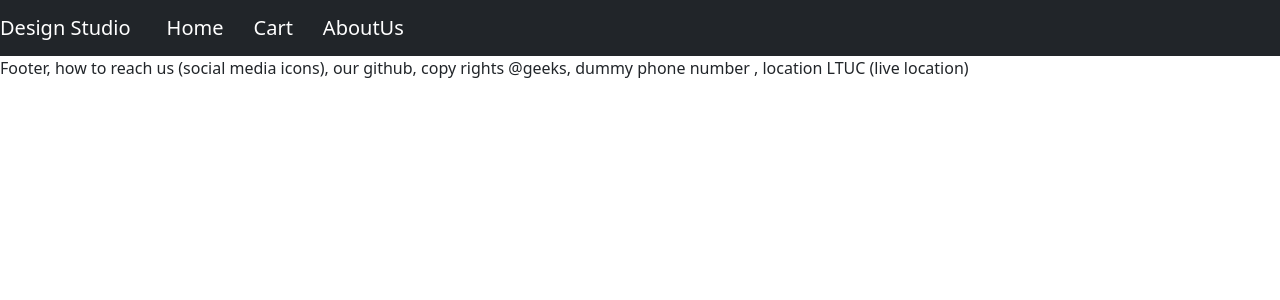
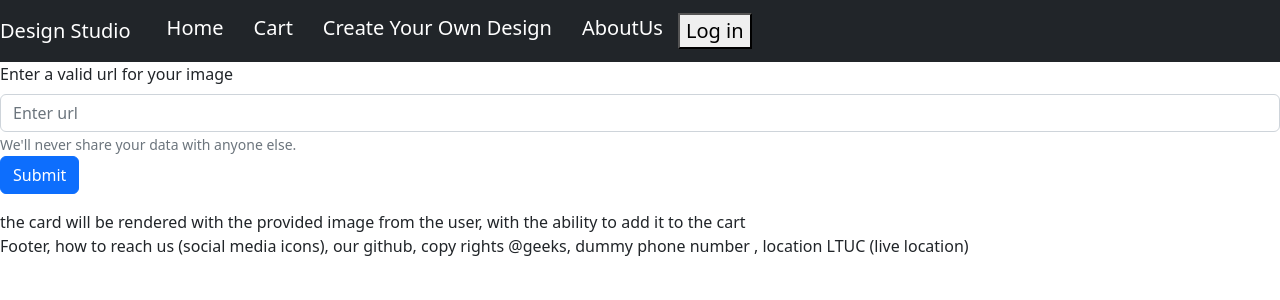
Before and after one commit to Black-Ops-Geekss/design-Studio-frontend, a React (Create React App) app: page /CreateDesign in a window 1280 px wide. Shown: the top 300 px of the page. Built offline with nearby package versions, Linux system fonts and the light colour scheme.

Commit message:
added Auth0 module, created some logic for the user auth, modified the admin part

```diff
--- a/package.json
+++ b/package.json
@@ -3,6 +3,7 @@
   "version": "0.1.0",
   "private": true,
   "dependencies": {
+    "@auth0/auth0-react": "^1.10.2",
     "@testing-library/jest-dom": "^5.16.5",
     "@testing-library/react": "^13.3.0",
     "@testing-library/user-event": "^13.5.0",
--- a/src/App.js
+++ b/src/App.js
@@ -15,6 +15,7 @@ import ManageDesigns from "./components/admin/ManageDesigns";
 import ManageEmployees from "./components/admin/ManageEmployees";
 import Profile from "./components/admin/Profile";
 import AboutUs from "./components/AboutUs";
+import CreateOwnDesign from "./components/CreateOwnDesign/CreateOwnDesign";
 
 
 export default class RouteIf extends Component{
@@ -44,10 +45,10 @@ export default class RouteIf extends Component{
 
               <Route exact path="/AboutUs" element={<AboutUs />}></Route>
 
-              <Route exact path="/CreateDesign/:url"element=''></Route>
+
+              <Route exact path="/CreateDesign"element={<CreateOwnDesign />}></Route>
 
               {/* Main Page routes */}
-
 
               <Route exact path="/Admin" element={<LogIn onSubmit={this.getAdmin} />}></Route>
 
--- /dev/null
+++ b/src/components/Auth/AuthButtons.js
@@ -0,0 +1,22 @@
+import React from "react";
+import Login from "./Login";
+import Logout from "./Logout";
+import { useAuth0 } from '@auth0/auth0-react';
+
+
+function AuthButtons () {
+        const {
+    isAuthenticated
+} = useAuth0();
+    return (
+        <div>
+            {!isAuthenticated &&
+                <Login />
+            }
+            {isAuthenticated &&
+                <Logout />
+            }
+        </div>
+    );
+}
+export default AuthButtons;
--- /dev/null
+++ b/src/components/Auth/Login.js
@@ -0,0 +1,15 @@
+import React from 'react';
+import { useAuth0 } from '@auth0/auth0-react';
+
+function LoginButton () {
+    const {
+        isAuthenticated,
+        loginWithRedirect,
+    } = useAuth0();
+
+    return !isAuthenticated && (
+        <button onClick={loginWithRedirect}>Log in</button>
+    );
+}
+
+export default LoginButton;
--- /dev/null
+++ b/src/components/Auth/Logout.js
@@ -0,0 +1,17 @@
+import React from 'react';
+import { useAuth0 } from '@auth0/auth0-react';
+
+function LogoutButton () {
+    const {
+        isAuthenticated,
+        logout,
+    } = useAuth0();
+
+    return isAuthenticated && (
+        <button onClick={() => {
+            logout( { returnTo: window.location.origin } );
+        }}>Log out</button>
+    );
+}
+
+export default LogoutButton;
--- a/src/components/CreateOwnDesign/CreateDesign.js
+++ b/src/components/CreateOwnDesign/CreateDesign.js
@@ -1,11 +1,29 @@
 import React, { Component } from 'react'
+import Form from 'react-bootstrap/Form'
+import Button from 'react-bootstrap/Button';
 
 export default class CreateDesign extends Component {
+    handleSubmit = (e) => {
+        e.preventDefault();
+        const form = e.target.url.value;
+        console.log(form);
+    }
   render() {
     return (
-      <div>Form for the user to enter the image URL and a submit button.
-        then send axios request to removeBG for the required image to render it in
-        the card shown below the form</div>
+      <div>
+        <Form className="mb-3" onSubmit={this.handleSubmit}>
+          <Form.Group controlId="url">
+            <Form.Label>Enter a valid url for your image</Form.Label>
+            <Form.Control type="text" placeholder="Enter url"/>
+            <Form.Text className="text-muted">
+              We'll never share your data with anyone else.
+            </Form.Text>
+          </Form.Group>
+          <Button variant="primary" type="submit" value="Submit">
+        Submit
+      </Button>
+          </Form>
+        </div>
     )
   }
 }
--- /dev/null
+++ b/src/components/CreateOwnDesign/CreateOwnDesign.js
@@ -0,0 +1,16 @@
+import { Component } from "react";
+import Card from "./Card";
+
+import CreateDesign from "./CreateDesign";
+
+
+export default class CreateOwnDesign extends Component {
+    render() {
+        return (
+        <div>
+            <CreateDesign />
+            <Card />
+        </div>
+        )
+    }
+    }
--- a/src/components/Header.js
+++ b/src/components/Header.js
@@ -2,36 +2,47 @@ import React from 'react';
 import { Component } from 'react';
 import { Navbar, NavItem } from 'react-bootstrap';
 import { Link } from "react-router-dom";
+import AuthButtons from './Auth/AuthButtons';
+import NavDropdown from 'react-bootstrap/NavDropdown';
 
 export default class Header extends Component {
 
-  render(){
+  render () {
 
 
     return (
       <Navbar collapseOnSelect expand="lg" bg="dark" variant="dark">
         <Navbar.Brand>Design Studio</Navbar.Brand>
-      <div style={{display: 'flex',fontSize: '20px', justifyContent: 'space-between', margin:'5px', color: 'white'}}>
+        <div style={{ display: 'flex', fontSize: '20px', justifyContent: 'space-between', margin: '5px', color: 'white' }}>
 
-      {!this.props.Admin&&(<>
-          <NavItem><Link to="/" className="nav-link" style={{margin: '0px 15px'}} >Home</Link></NavItem>
-          <NavItem><Link to="/OrderNow" className="nav-link"  style={{margin: '0px 15px'}}>Cart </Link></NavItem>
-          <NavItem><Link to="/AboutUs" className="nav-link" style={{margin: '0px 15px'}}>AboutUs</Link></NavItem>
+          {!this.props.Admin && ( <>
+            <NavItem><Link to="/" className="nav-link" style={{ margin: '0px 15px' }} >Home</Link></NavItem>
+            <NavItem><Link to="/OrderNow" className="nav-link" style={{ margin: '0px 15px' }}>Cart </Link></NavItem>
+            <NavItem><Link to="/CreateDesign" className="nav-link" style={{ margin: '0px 15px' }}>Create Your Own Design</Link></NavItem>
+            <NavItem><Link to="/AboutUs" className="nav-link" style={{ margin: '0px 15px' }}>AboutUs</Link></NavItem>
+            <NavItem><AuthButtons /></NavItem>
           </>
           )}
 
-       {this.props.Admin&&(
+          {this.props.Admin && (
             <>
-          <NavItem><Link to="/" className="nav-link" style={{margin: '0px 15px'}} >View as Guest</Link></NavItem>
-          <NavItem><Link to="/Admin/ManageDesigns" className="nav-link"  style={{margin: '0px 15px'}}>Manage Designs </Link></NavItem>
-          <NavItem><Link to="/Admin/ManageEmployees" className="nav-link"  style={{margin: '0px 15px'}}>Manage Employees </Link></NavItem>
-          <NavItem><Link to="/Admin/Profile" className="nav-link"  style={{margin: '0px 15px'}}>Hi, Admin </Link></NavItem>
+              <NavItem><Link to="/" className="nav-link" style={{ margin: '0px 15px' }} >View as Guest</Link></NavItem>
+              <NavItem><Link to="/Admin/ManageDesigns" className="nav-link" style={{ margin: '0px 15px' }}>Manage Designs </Link></NavItem>
+              <NavItem><Link to="/Admin/ManageEmployees" className="nav-link" style={{ margin: '0px 15px' }}>Manage Employees </Link></NavItem>
+
+              <NavDropdown title="Hi, Admin" id="basic-nav-dropdown">
+              <NavDropdown.Item><Link to="/Admin/Profile" className="nav-link" style={{ margin: '0px 15px' }}>Profile</Link></NavDropdown.Item>
+              <NavDropdown.Divider />
+              <NavDropdown.Item href="/">
+                Sign Out
+              </NavDropdown.Item>
+            </NavDropdown>
             </>
           )}
         </div>
 
       </Navbar>
-    )
+    );
 
   }
 }
--- a/src/components/homePage/Cards.js
+++ b/src/components/homePage/Cards.js
@@ -6,52 +6,52 @@ import 'bootstrap/dist/css/bootstrap.min.css';
 import Form from 'react-bootstrap/Form';
 
 class Cards extends Component {
-    constructor(props){
-        super(props);
-        this.state={
-         categorize:'',
-         mapImages:Images,
-        }
+  constructor ( props ) {
+    super( props );
+    this.state = {
+      categorize: '',
+      mapImages: Images,
+    };
   }
 
+// filter images by category
+  handlerSubmit = ( e ) => {
+    e.preventDefault();
+    this.setState( {
+      categorize: e.target.value,
+    } );
+    this.handlerFilter( e.target.value );
+    console.log( e.target.value );
 
-    handlerSubmit=(e)=>{
-      e.preventDefault();
-       this.setState({
-        categorize:e.target.value,
-       });
-      this.handlerFilter(e.target.value);
-      console.log(e.target.value)
+  };
+  handlerFilter = ( categorize ) => {
+    if ( categorize === 'All' ) {
+      let images = Images;
 
+      this.setState( {
+        mapImages: images,
+      } );
     }
-    handlerFilter=(categorize)=>{
-      if(categorize==='All'){
-      let images=Images;
+    else {
+      let images = Images.filter( ( img ) => {
+        return img.category === categorize;
+      } );
 
-      this.setState({
-        mapImages:images,
-      })
+      this.setState( {
+        mapImages: images
+      } );
+      console.log( images );
     }
-      else{
-        let images=Images.filter((img)=>{
-            return img.category===categorize;
-        })
+  };
 
-        this.setState({
-            mapImages:images
-        })
-        console.log(images);
-      }
-    }
-
-  render() {
+  render () {
 
 
     return (
       <>
         <Container className='form'>
           <Form.Group className="mb-3">
-        <Form.Label> select Categorize</Form.Label>
+            <Form.Label> Select Category</Form.Label>
             <Form.Select onChange={this.handlerSubmit}>
               <option>All</option>
               <option>galaxy</option>
@@ -62,12 +62,12 @@ import Form from 'react-bootstrap/Form';
           </Form.Group>
         </Container>
         <Container className='images'>
-        {this.state.mapImages.map(img=>{
-            return <img key={img._id} src={img.url} alt="img"/>
-        })}
+          {this.state.mapImages.map( img => {
+            return <img key={img._id} src={img.url} alt="img" />;
+          } )}
         </Container>
       </>
-    )
+    );
   }
 }
 
--- a/src/components/homePage/MainPage.js
+++ b/src/components/homePage/MainPage.js
@@ -1,7 +1,8 @@
 import React, { Component } from 'react'
 import Cards from './Cards'
 import Carousel from './Carousel'
-import CreateCard from './CreateCard'
+import { Link } from "react-router-dom";
+// import CreateCard from './CreateCard'
 
 export default class MainPage extends Component {
   render() {
@@ -9,7 +10,9 @@ export default class MainPage extends Component {
       <div>
         <Carousel />
         <Cards />
-        <CreateCard />
+        <div>
+          <Link to="/CreateDesign" className="a" style={{ margin: '0px 15px' }} >Create Your Own Design ?</Link>
+        </div>
       </div>
     )
   }
```
Also changed, not shown: src/components/CreateOwnDesign/Card.js (+4 -4 lines), 1 other file (tests, documents, lock files or other folders). Lines whose indentation alone changed are shown as unchanged.
